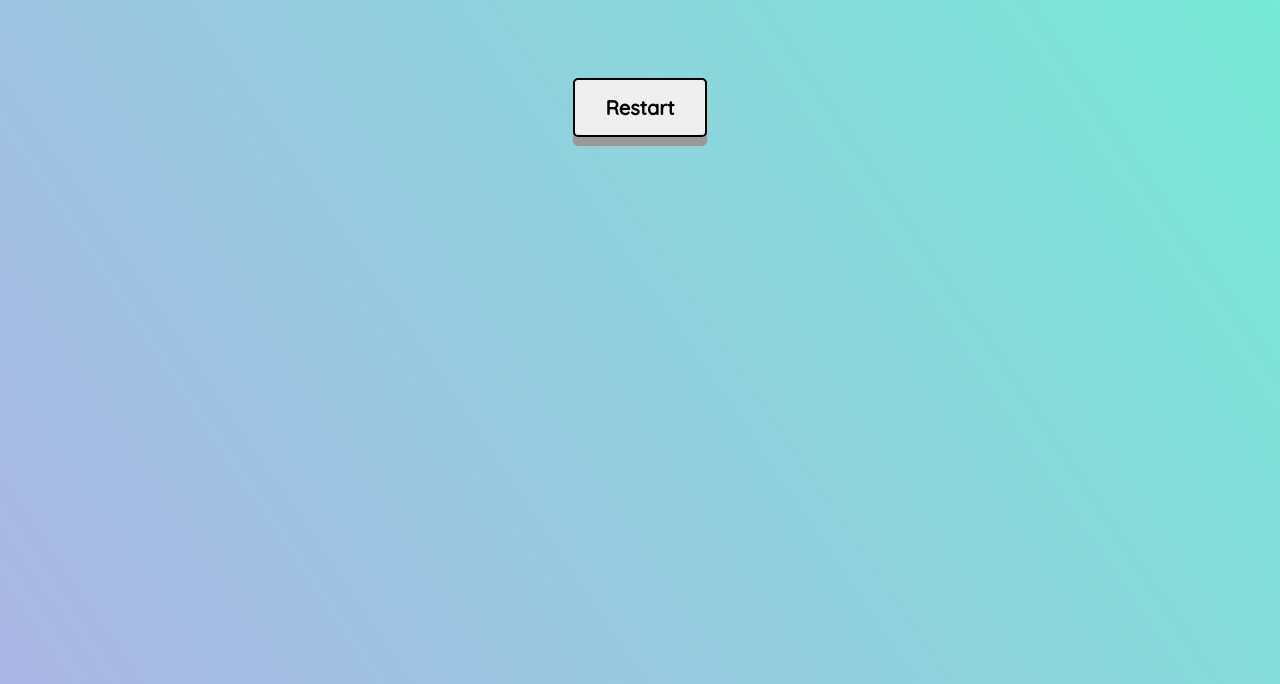
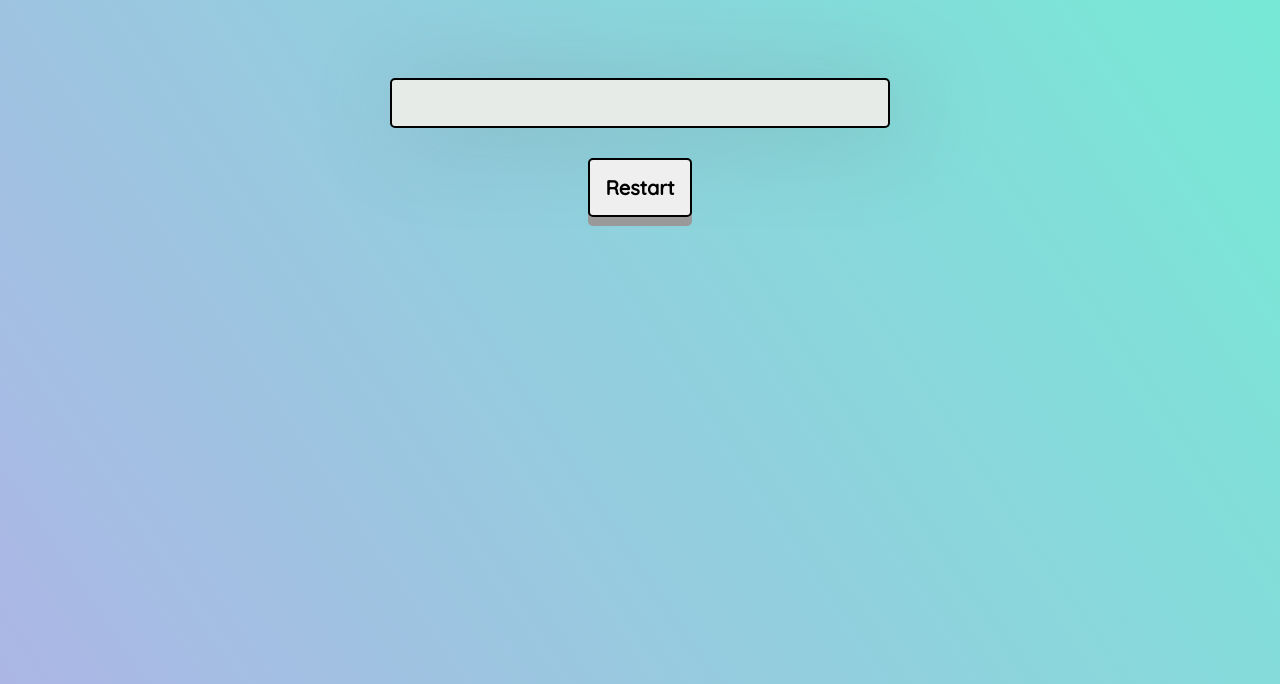
Before and after one commit to lreyeswebdev/reyes-project2, a plain HTML site: page index.html in a window 1280 px wide. Shown: the part 116-800 px from the top of the page. Drawn offline with Linux system fonts and the light colour scheme.

Commit message:
added display

```diff
--- a/index.html
+++ b/index.html
@@ -10,6 +10,7 @@
 <body>
     <div class="container">
         <h1>Tic Tac Toe</h1>
+        <div class="display"><span id="displayContent"></span></div>
         <div class="button-div"><button id="restartBtn" class="btn">Restart</button></div>
     </div>
     <script type="text/javascript" src="script.js"></script>
--- a/style.css
+++ b/style.css
@@ -29,6 +29,14 @@ h2 {
     padding-bottom: 20px;
 }
 
+.container {
+    display: flex;
+    flex-direction: column;
+    align-items: center;
+    width: 900px;
+    height: 800px;
+}
+
 .button-div {
     text-align: center;
 }
@@ -36,7 +44,7 @@ h2 {
 .btn {
     padding: 15px;
     font-size: 20px;
-    width: 40%;
+    width: 100%;
     border: 2px solid black;
     border-radius: 5px;
     font-weight: 600;
@@ -52,3 +60,21 @@ h2 {
     box-shadow: 0 5px #666;
     transform: translateY(4px);
 }
+
+.display {
+    display: flex;
+    align-items: center;
+    justify-content: center;
+    width: 500px;
+    height: 50px;
+    box-shadow: 12px 7px 90px 0 rgba(110,123,131,.3);
+    background: #e6ebe7;
+    border: solid black 2px;
+    margin-bottom: 30px;
+    border-radius: 5px;
+}
+
+#displayContent {
+    font-size: 20px;
+    font-weight: 600;
+}
```
